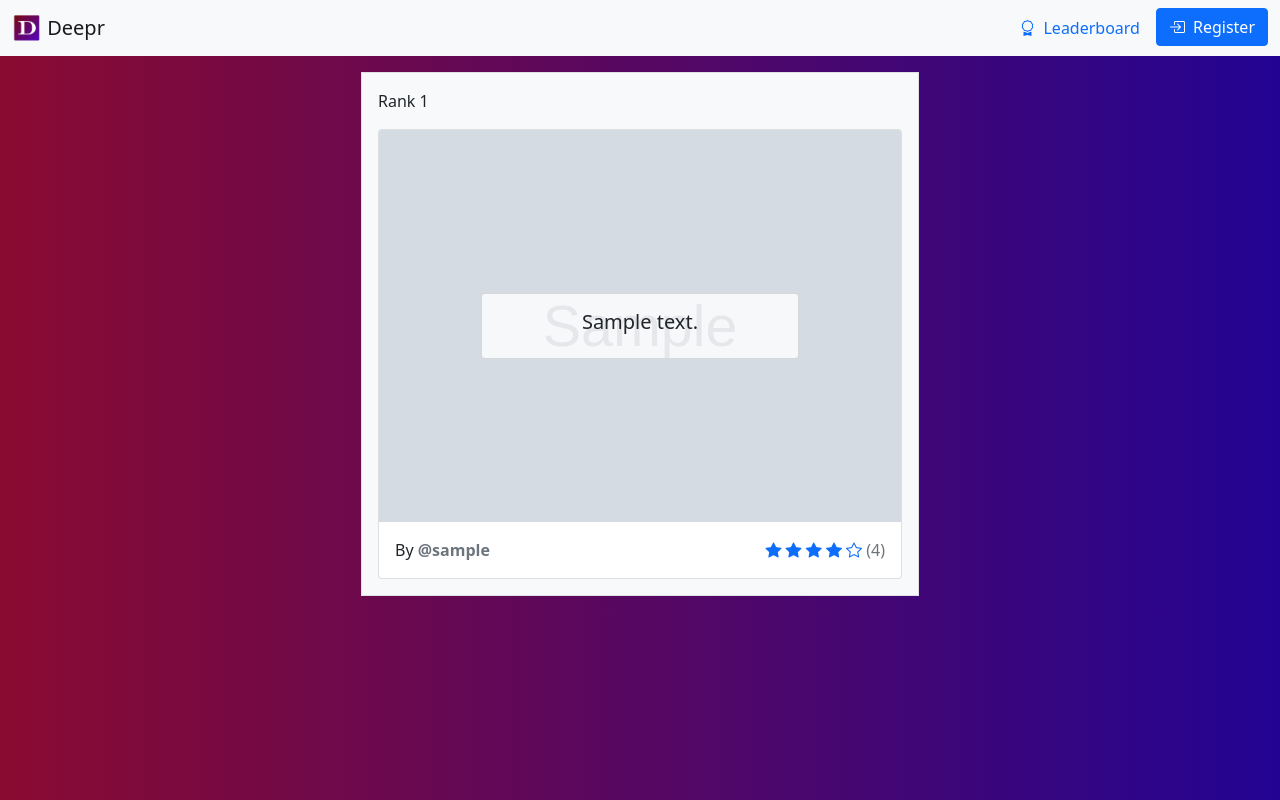
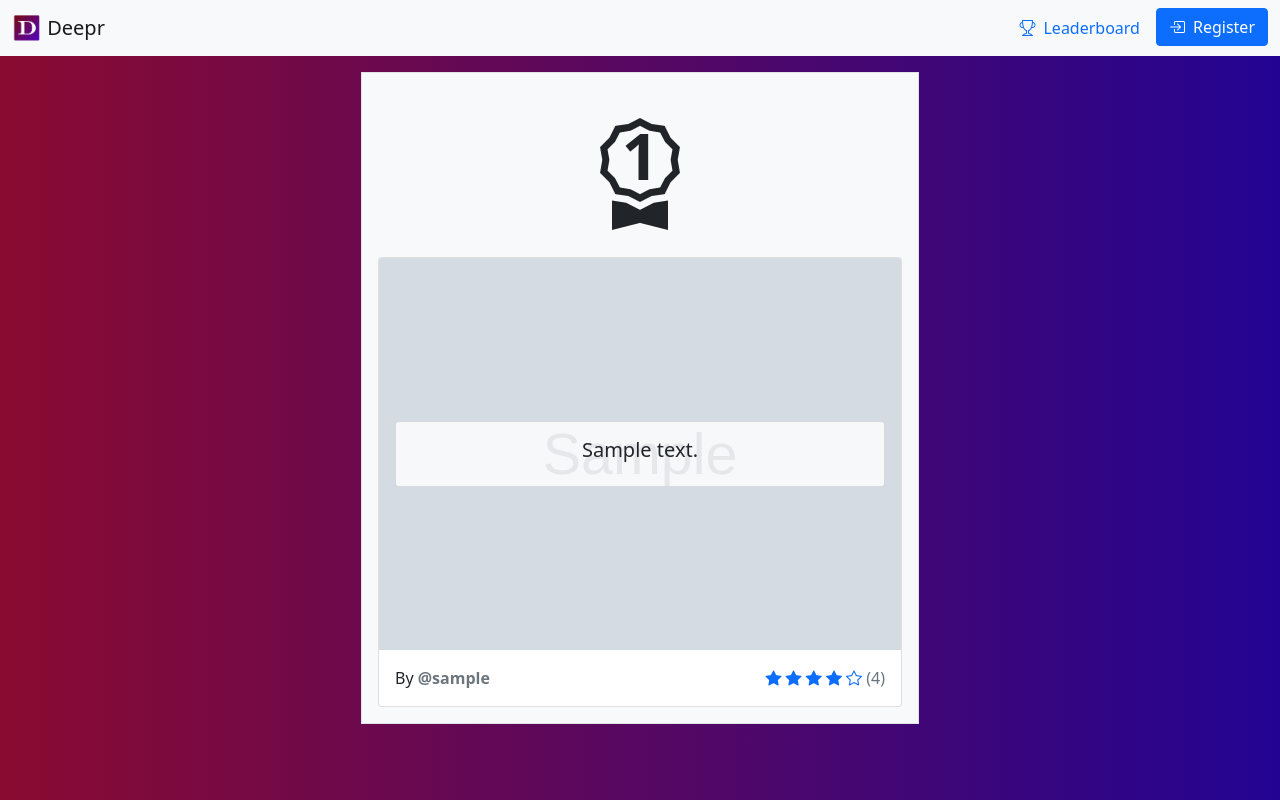
Before and after one commit to phigames/ld48, a Django app: page /leaderboard/ in a window 1280 px wide. Run offline with Django 3.2, Linux system fonts and the light colour scheme; tables that the repository leaves empty hold one stand-in row (values such as "Sample post"); grey boxes marked "Sample" are stand-in pictures; parts of the project's set-up code (start-up, migrations or seed data) failed here and were passed over; some libraries are stand-ins or nearby versions.

Commit message:
prototype leaderboard

```diff
--- a/ld48/templates/ld48/base.html
+++ b/ld48/templates/ld48/base.html
@@ -22,7 +22,7 @@
                         <a class="nav-link" id="posts-link" href="{% url 'home' %}">My posts</a>
                     </li>
                     <li class="nav-item">
-                        <a class="nav-link" href="{% url 'leaderboard' %}"><i class="bi bi-award me-2"></i>Leaderboard</a>
+                        <a class="nav-link" href="{% url 'leaderboard' %}"><i class="bi bi-trophy me-2"></i>Leaderboard</a>
                     </li>
                     <li id="register-nav-item" class="nav-item">
                         <a class="btn btn-primary" href="{% url 'home' %}"><i class="bi bi-box-arrow-in-right me-2"></i>Register</a>
--- a/ld48/templates/ld48/leaderboard.html
+++ b/ld48/templates/ld48/leaderboard.html
@@ -3,8 +3,30 @@
 {% load utils %}
 
 {% block content %}
-    {% for post in posts %}
-        <p>Rank {{ forloop.counter }}</p>
-        {% show_post post %}
-    {% endfor %}
+<div class="container p-0">
+    <div class="row gy-3">
+        {% for post in posts %}
+            {% if forloop.counter == 1 %}
+                <div class="col-12 position-relative text-center">
+                    <i class="bi bi-award" style="font-size: 7rem"></i>
+                    <div class="position-absolute fw-bold" style="left: calc(50% - 5rem); width: 10rem; top: 1.2rem; font-size: 4rem">{{ forloop.counter }}</div>
+                    {% show_post post %}
+                </div>
+            {% elif forloop.counter <= 3 %}
+                <div class="col-6">
+                    <div class="position-relative text-center">
+                        <i class="bi bi-award" style="font-size: 4rem"></i>
+                        <div class="position-absolute fw-bold" style="left: calc(50% - 5rem); width: 10rem; top: 1.0rem; font-size: 2rem">{{ forloop.counter }}</div>
+                    </div>
+                    {% show_post post %}
+                </div>
+            {% else %}
+                <div class="col-6">
+                    <h5>Rank {{ forloop.counter }}</h5>
+                    {% show_post post %}
+                </div>
+            {% endif %}
+        {% endfor %}
+    </div>
+</div>
 {% endblock content %}
--- a/ld48/templates/ld48/post.html
+++ b/ld48/templates/ld48/post.html
@@ -5,7 +5,7 @@
     <div class="card-img-top position-relative">
         <img src="{{ post.image }}" class="card-img-top">
         <div class="card-img-overlay row align-items-center text-center">
-            <div class="col-8 offset-2">
+            <div class="col-16">
                 <div class="card p-3 quote-overlay">
                     <h5>{{ post.text }}</h5>
                 </div>
```
Also changed, not shown: ld48/templates/ld48/posts.html (+10 -6 lines).
